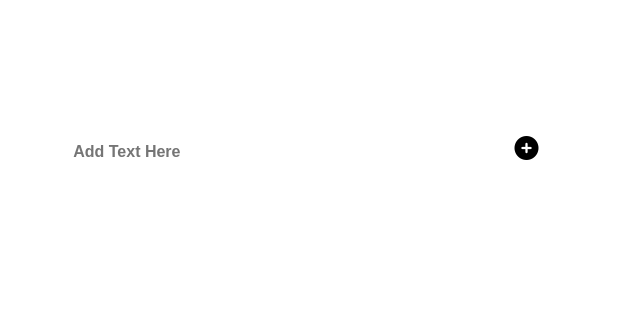
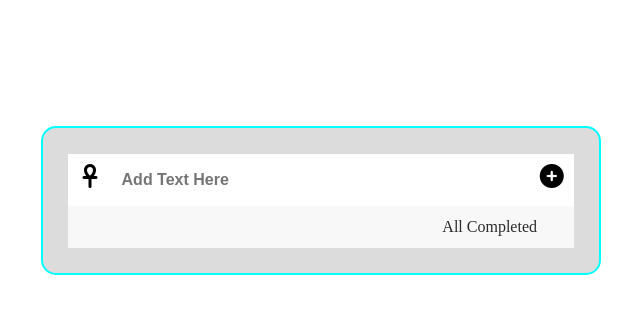
Before and after one commit to dheerajk7/Test-JS, a plain HTML site: page index.html in a window 1280 px wide. Shown: the whole page, without its empty margins (319-959 px from the left). Drawn offline with Linux system fonts and the light colour scheme.

Commit message:
finalSubmmission

```diff
--- a/index.html
+++ b/index.html
@@ -7,6 +7,7 @@
     <body>
         <div class="main-container">
             <div class="input-container item-height">
+                <i id="main-icon" class="fas fa-ankh"></i>
                 <input id="input-form" type="text" placeholder="Add Text Here">
                 <i class="fas fa-plus-circle" id="plus-icon"></i>
             </div>
@@ -16,6 +17,7 @@
             </div>
             <div class="container-footer item-height" value="1">
                 <div id="item-count"></div>
+                <div id="rightSection">All Completed</div>
             </div>
         </div>
         <script type="text/javascript" src="script.js"></script>
--- a/script.js
+++ b/script.js
@@ -9,7 +9,7 @@ function addElemenetFunction()
 {
     var item = document.createElement('li');
     var text = document.getElementById('input-form');
-    var value = '<span>' +' ' + text.value +' ' +'</span>' + '<i class="fas fa-times cross-icon" onclick="removeItem(event)" id="' + id+'"></i>';
+    var value = '<i class="far fa-circle"></i><span>' +' ' + text.value +' ' +'</span>' + '<i class="fas fa-times cross-icon" onclick="removeItem(event)" id="' + id+'"></i>';
     var parentId = 'a' + id;
     item.innerHTML = value;
     item.classList.add("item-height");
--- a/style.css
+++ b/style.css
@@ -7,8 +7,18 @@
     width: 40%;
     margin: auto;
     margin-top: 10%;
+    padding: 2%;
+    border: 2px solid cyan;
+    flex-wrap: nowrap;
+    border-radius: 15px;
 
+}
 
+i{
+    text-align: center;
+    font-size: 1rem;
+    padding: 1%;
+    padding-right: 2%;
 }
 
 .item-height
@@ -21,12 +31,13 @@
     /* border: 2px solid royalblue; */
     background-color: white;
     padding: 5px;
+    display: flex;
 }
 
 #input-form
 {
     height: 100%;
-    width: 85%;
+    width: 90%;
     font-size: 1.0rem;
     font-weight: bolder;
     /* border: 2px solid lightcyan; */
@@ -34,12 +45,7 @@
     box-shadow: 0px;
     border: 0px;
     margin:0px;
-    padding:0px;
-}
-
-#input-form:focus + #plus-icon
-{
-   display: inline;
+    padding-left:15px;
 }
 
 span
@@ -51,13 +57,12 @@ span
 {
     display:inline;
     font-size: 1.5rem;
-    margin-left:16px;
     cursor: pointer;
+    width: 5%;
+    position:relative;
+    left: 1%;
 }
 
-#input-form::after
-{
-}
 
 ul
 {
@@ -74,13 +79,12 @@ li
     background-color: white;
     padding: 5px;
     font-weight: bolder;
-    font-style: oblique;
     font-family: sans-serif;
     /* border: whitesmoke 2px solid; */
     display: flex;
     align-items: center;
     transition: 0.5s all ease-in-out;
-    padding-left: 25px;
+    padding: 5px;
 }
 li:hover
 {
@@ -91,4 +95,21 @@ li:hover
 .container-footer
 {
     background-color: white;
+    display: flex;
+    align-items: center;
+    font-size: 1rem;
+    opacity: 0.8;
 }
+
+#main-icon
+{
+    font-size: 1.5rem;
+    padding: 1%;
+    width: 5%;
+}
+
+#item-count
+{
+    width: 70%;
+    padding: 2%;
+}
```
